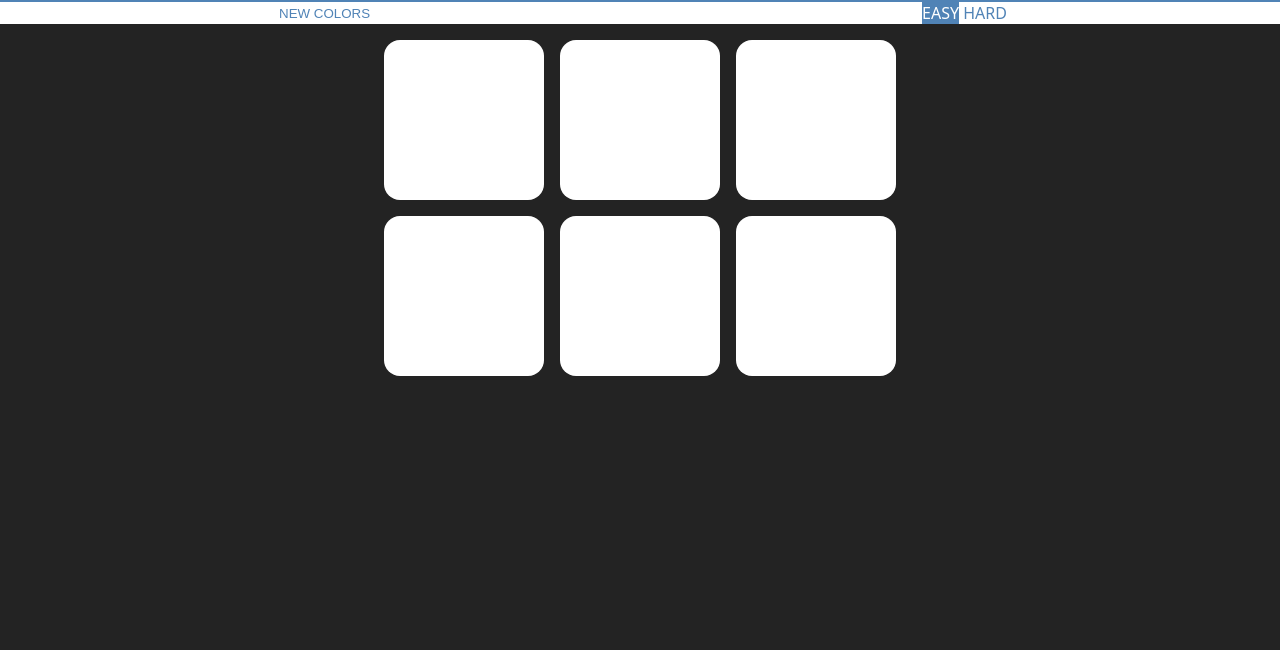
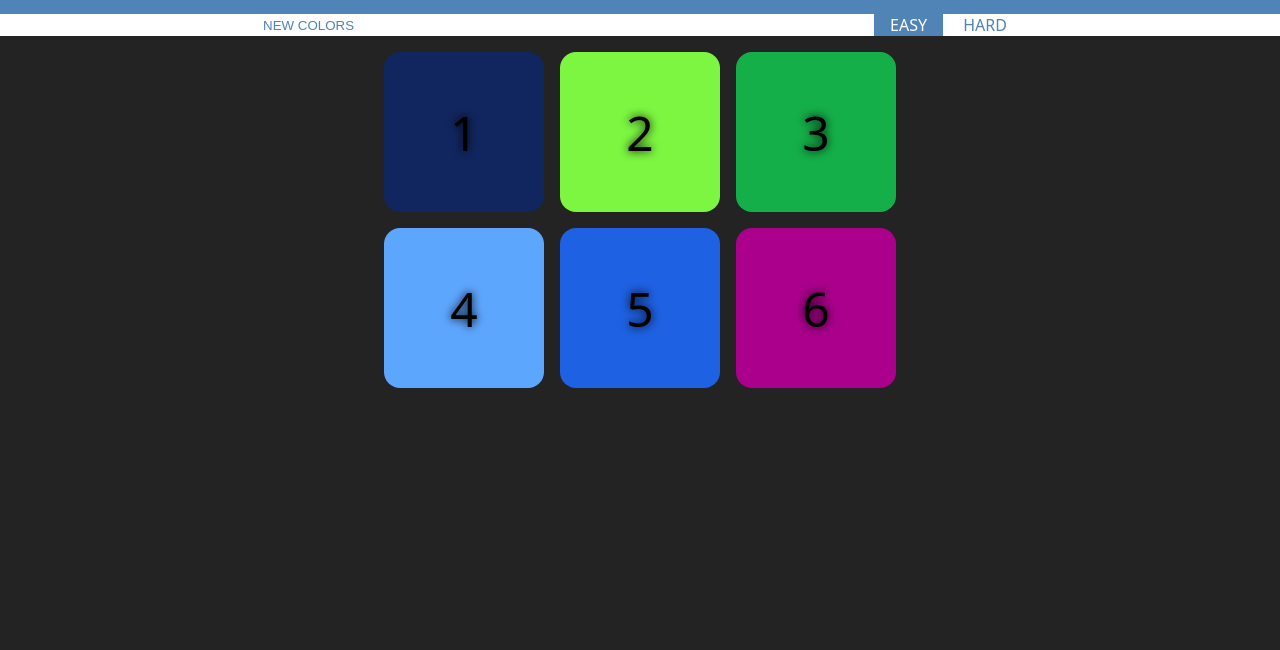
Before and after one commit to v4n00/TIC, a plain HTML site: page color-game/index.html in a window 1280 px wide. Shown: the part 150-800 px from the top of the page. Drawn offline with Linux system fonts and the light colour scheme.

Commit message:
feat: implemented whole functionality

```diff
--- a/color-game/index.html
+++ b/color-game/index.html
@@ -13,7 +13,7 @@
 				<h1 id="colorValue">RGB()</h1>
 			</div>
 			<div id="settings">
-				<button>New colors</button>
+				<button id="newGame">New colors</button>
 				<div class="difficulty">
 					<input type="radio" id="easy" name="difficulty" value="easy" checked />
 					<label for="easy">Easy</label>
--- a/color-game/script.js
+++ b/color-game/script.js
@@ -1,10 +1,109 @@
 document.addEventListener('DOMContentLoaded', () => {
-	let colorsContainer = document.querySelector('#colorsContainer');
+	const colorsContainer = document.querySelector('#colorsContainer');
+	const radioButtons = document.querySelectorAll('input[type="radio"]');
+	const colorValueText = document.querySelector('#colorValue');
 
-	for (let i = 0; i < 6; i++) {
-		const div = document.createElement('div');
-		div.classList.add('colorBox');
+	const difficulty = {
+		easy: 6,
+		hard: 9,
+	};
+	const difficultyColorRange = 64;
+	let numberOfColors = difficulty.easy;
 
-		colorsContainer.appendChild(div);
-	}
+	let newGame = (e) => {
+		colorValueText.style.backgroundColor = '';
+		colorsContainer.innerHTML = '';
+		let winnerIndex = getRandomInt(0, numberOfColors - 1);
+		let correctColor;
+		let pastColor;
+
+		for (let i = 0; i < numberOfColors; i++) {
+			const colorBox = document.createElement('div');
+			colorBox.classList.add('colorBox');
+
+			// choose random color
+			let color;
+			if (numberOfColors === difficulty.easy) {
+				color = getRandomColor();
+			} else {
+				color = i === 0 ? getRandomColor() : getRandomColor(pastColor);
+				pastColor = color;
+			}
+			colorBox.style.backgroundColor = color.hex;
+			colorBox.innerHTML = i + 1;
+
+			// click action
+			colorBox.addEventListener('click', () => {
+				if (color.hex == correctColor.hex) {
+					colorValueText.innerHTML = 'You won!';
+				} else {
+					colorValueText.innerHTML = 'You lost -> correct: ' + (winnerIndex + 1);
+				}
+				colorValueText.style.backgroundColor = correctColor.hex;
+
+				colorsContainer.querySelectorAll('.colorBox').forEach((con) => {
+					con.addEventListener(
+						'click',
+						(e) => {
+							e.stopPropagation();
+							e.stopImmediatePropagation();
+							e.preventDefault();
+						},
+						true
+					);
+				});
+			});
+
+			// choose winner
+			if (i === winnerIndex) {
+				correctColor = color;
+			}
+
+			colorsContainer.appendChild(colorBox);
+		}
+
+		colorValueText.innerHTML = 'RGB(' + correctColor.R + ', ' + correctColor.G + ', ' + correctColor.B + ')';
+	};
+
+	let getRandomColor = (pastColor) => {
+		let hex = '#';
+		let R, G, B;
+
+		if (pastColor) {
+			R = Math.max(0, Math.min(pastColor.R + getRandomInt(-difficultyColorRange, difficultyColorRange), 255));
+			G = Math.max(0, Math.min(pastColor.G + getRandomInt(-difficultyColorRange, difficultyColorRange), 255));
+			B = Math.max(0, Math.min(pastColor.B + getRandomInt(-difficultyColorRange, difficultyColorRange), 255));
+		} else {
+			R = getRandomInt(0, 255);
+			G = getRandomInt(0, 255);
+			B = getRandomInt(0, 255);
+		}
+
+		_R = R < 16 ? '0' + R.toString(16) : R.toString(16);
+		_G = G < 16 ? '0' + G.toString(16) : G.toString(16);
+		_B = B < 16 ? '0' + B.toString(16) : B.toString(16);
+
+		hex = hex + _R + _G + _B;
+
+		return { R, G, B, hex };
+	};
+
+	let getRandomInt = (min, max) => {
+		return Math.floor(Math.random() * (max - min + 1)) + min;
+	};
+
+	radioButtons[0].checked = true;
+	radioButtons.forEach((radioButton) => {
+		radioButton.addEventListener('change', (e) => {
+			numberOfColors = difficulty[e.target.value];
+			newGame();
+		});
+	});
+
+	let newGameBtn = document.querySelector('#newGame');
+	newGameBtn.addEventListener('click', () => {
+		newGame();
+	});
+
+	newGame();
 });
--- a/color-game/styles.css
+++ b/color-game/styles.css
@@ -29,6 +29,7 @@ input:checked + label {
 label {
 	color: #5083b6;
 	cursor: pointer;
+	padding: 1rem 1rem;
 }
 
 input {
@@ -49,6 +50,12 @@ input {
 	border: none;
 	background-color: white;
 	cursor: pointer;
+}
+
+#settings button:active,
+#settings button:hover {
+	color: white;
+	background-color: #5083b6;
 }
 
 #game {
@@ -86,6 +93,17 @@ input {
 	width: 10rem;
 	height: 10rem;
 	border-radius: 1rem;
+	font-size: 3rem;
+	text-align: center;
+	display: flex;
+	align-items: center;
+	justify-content: center;
+	text-shadow: 0 0 10px black;
 	background-color: white;
 	cursor: pointer;
 }
+
+#colorValue {
+	padding: 0.2rem;
+	border: 3px solid #232323;
+}
```
